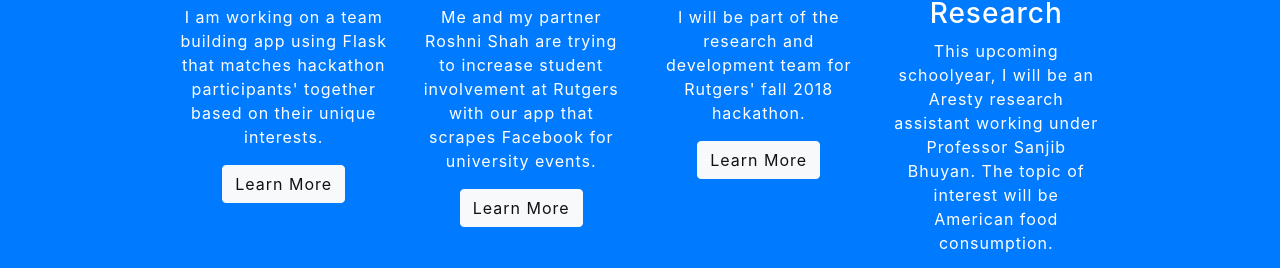
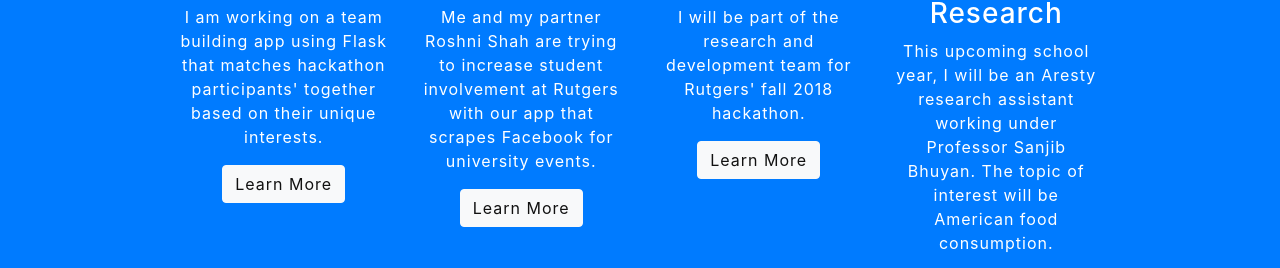
Before and after one commit to amulya/amulya.github.io, a website with bundled scripts: page index.html in a window 1280 px wide. Shown: the part 1326-1594 px from the top of the page. Built offline with nearby package versions, Linux system fonts and the light colour scheme.

Commit message:
spelling error

```diff
--- a/index.html
+++ b/index.html
@@ -125,7 +125,7 @@
                   <h3>
                     Aresty Research
                   </h3>
-                  <p>This upcoming schoolyear, I will be an Aresty research assistant working under Professor Sanjib Bhuyan. The topic of interest will be American food consumption.</p>
+                  <p>This upcoming school year, I will be an Aresty research assistant working under Professor Sanjib Bhuyan. The topic of interest will be American food consumption.</p>
                   <a href="http://amulya.github.io/aresty" class="btn btn-light">Learn More</a>
                 </div>
               </div>
```
